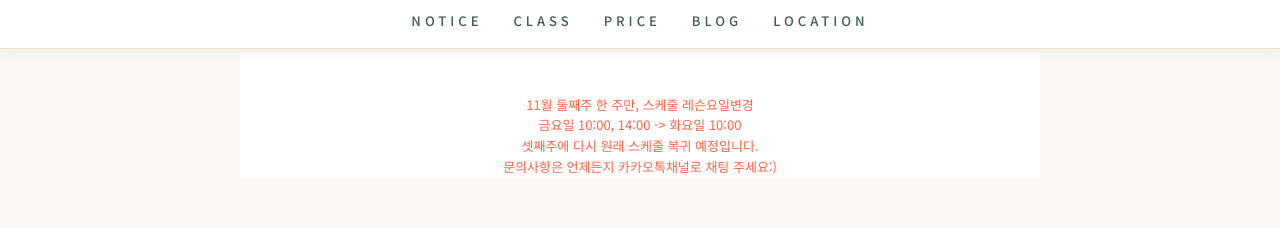
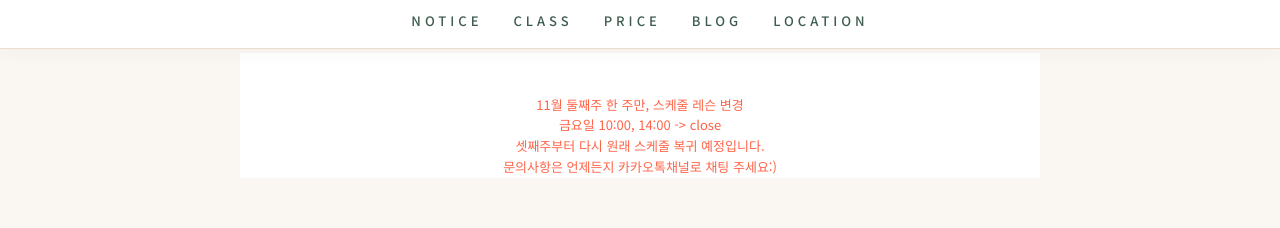
Before and after one commit to on108yoga/on108yoga, a plain HTML site: page index.html in a window 1280 px wide. Shown: the part 139-367 px from the top of the page. Drawn offline with nearby package versions, Linux system fonts and the light colour scheme; no server answers; a web font is replaced by a local one.

Commit message:
Update index.html

```diff
--- a/index.html
+++ b/index.html
@@ -728,11 +728,11 @@
                 <div>
                    <p id="p" style="text-align: center; background-color: #fff; color: tomato;">
                        <br><br>
-                       11월 둘째주 한 주만, 스케줄 레슨요일변경
+                       11월 둘째주 한 주만, 스케줄 레슨 변경
                        <br>
-                       금요일 10:00, 14:00 -> 화요일 10:00
+                       금요일 10:00, 14:00 -> close
                        <br>
-                       셋째주에 다시 원래 스케줄 복귀 예정입니다.
+                       셋째주부터 다시 원래 스케줄 복귀 예정입니다.
                        <br>
                        문의사항은 언제든지 카카오톡채널로 채팅 주세요:)
                        <br>
```
